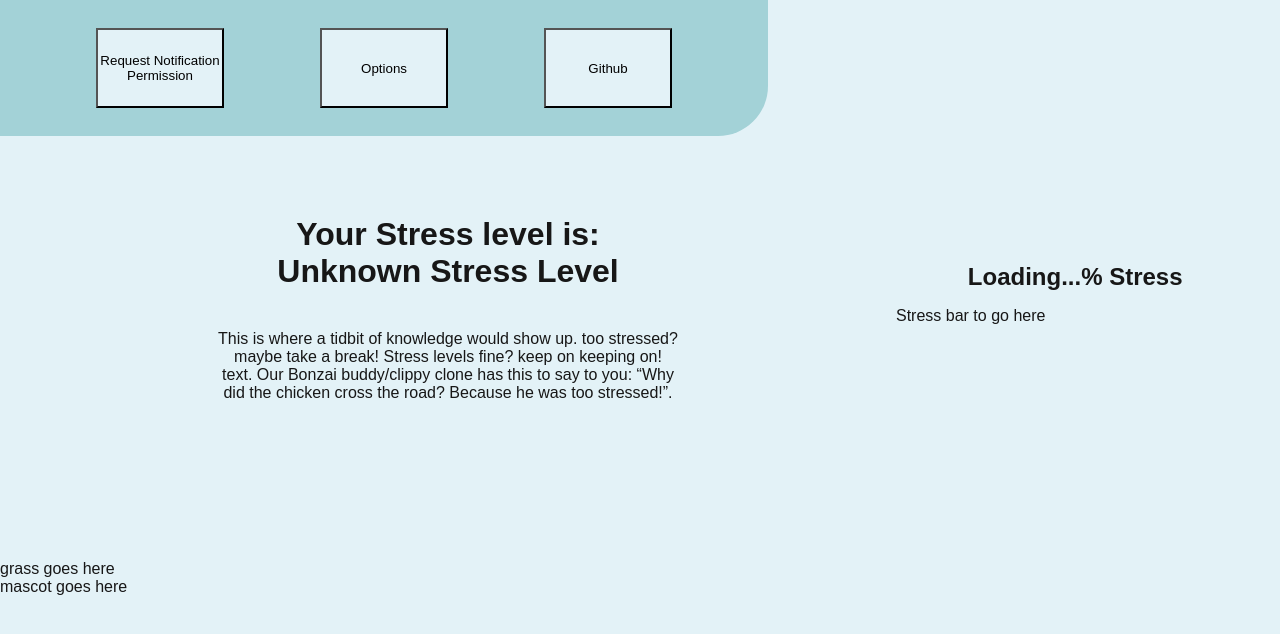
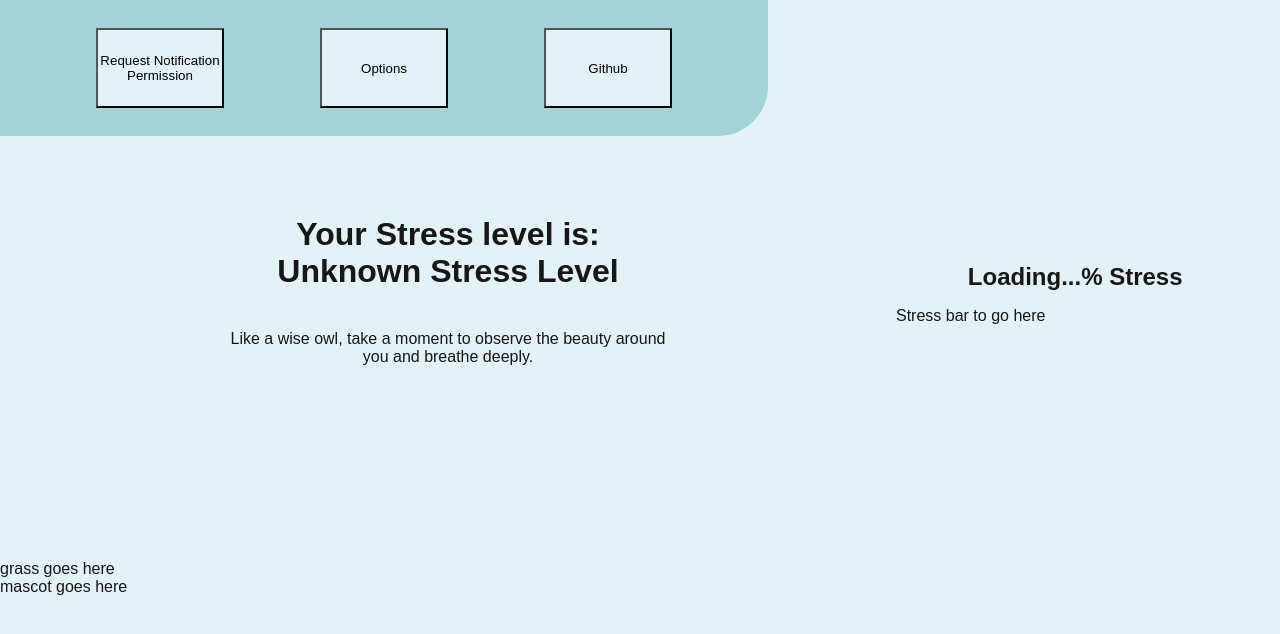
Before and after one commit to seamushinz/stress-tracking-webapp, a Next.js app in the folder stress-app/: page / in a window 1280 px wide. Shown: the top 634 px of the page. Built offline with nearby package versions, Linux system fonts and the light colour scheme; no server answers.

Commit message:
added relaxationTips

```diff
--- a/stress-app/src/app/globals.css
+++ b/stress-app/src/app/globals.css
@@ -116,3 +116,16 @@ margin-right: 2vw;
 .mascotSection{
   height: 30vh;
 }
+
+.stressDescription{
+  transition: opacity 0.5s ease-in-out;
+  opacity: 1;
+}
+
+.fade-in{
+  opacity: 1;
+}
+
+.fade-out{
+  opacity: 0;
+}
--- a/stress-app/src/app/page.js
+++ b/stress-app/src/app/page.js
@@ -1,5 +1,5 @@
 "use client"
-import { useState } from "react";
+import { useEffect, useState, useMemo } from "react";
 import styles from "./page.module.css";
 import Webcam from "@/components/webcam";
 import NotificationRequestButton from "@/components/notificationRequestButton";
@@ -9,6 +9,55 @@ export default function Home() {
 
   const [stressLevel, setStressLevel] = useState("Loading...");
   const [isOverStressed, setIsOverStressed] = useState(false);
+  const [currentTipIndex, setCurrentTipIndex] = useState(0);
+  const [fadeClass, setFadeClass] = useState("fade-in");
+
+  function randomize(arr) {
+    const randomized = arr;
+    for (let i = arr.length - 1; i > 0; i--) {
+      let j = Math.floor(Math.random() * (i + 1));
+      [arr[i], arr[j]] = [arr[j], arr[i]];
+    }
+    return randomized;
+  }
+
+  const relaxationTips = useMemo(
+    () => randomize([
+    "Like a wise owl, take a moment to observe the beauty around you and breathe deeply.",
+    "Channel the calm of a koala, resting peacefully in the trees without a care in the world.",
+    "Be like a bear, strong yet serene, finding peace in the quiet moments.",
+    "Float like a jellyfish, drifting effortlessly with the rhythm of the ocean.",
+    "Pause like a cat, stretching luxuriously and enjoying the present moment.",
+    "Move at the pace of a sloth, slow and steady, letting go of urgency.",
+    "Rest like a lion after a long day, knowing you’ve earned a moment of stillness.",
+    "Soar like an eagle, rising above the noise to find clarity and calm.",
+    "Wade like a flamingo, gracefully balanced, one step at a time.",
+    "Hibernate like a hedgehog, retreating into yourself for moments of peace.",
+    "Dive like a dolphin, playful and free, finding joy in the little things.",
+    "Bloom like a butterfly, slowly emerging into the light and spreading your wings.",
+    "Glow like a firefly, illuminating the world with your inner calm.",
+    "Hop like a frog, leaping from one peaceful moment to the next.",
+    "Swim like a turtle, steady and purposeful, enjoying the journey.",
+    "Hum like a honeybee, working diligently but knowing when to rest.",
+    "Curl up like a fox, finding comfort and warmth in your quiet moments.",
+    "Wander like a deer, moving gracefully and savoring the stillness of nature.",
+    "Prowl like a panther, calm and confident in your strength and peace.",
+    "Sing like a songbird, letting your voice carry away the stress of the day."
+    ]),
+  []
+);
+
+  useEffect(() => {
+    const interval = setInterval(() => {
+      setFadeClass("fade-out");
+      setTimeout(() => {
+        setCurrentTipIndex((prevIndex) => (prevIndex + 1) % relaxationTips.length);
+        setFadeClass("fade-in");
+      }, 500);
+    }, 10_000);
+
+    return () => clearInterval(interval);
+  }, [relaxationTips])
 
   const stressTexts = [
     { range: [0, 20], text: "Restful Rabbit" },
@@ -46,9 +95,7 @@ export default function Home() {
             </div>
             <div className="stressText">
               <h1 className="stressTitle">Your Stress level is: <br/>{getStressText(stressLevel)}</h1>
-              <p className="stressDescription">This is where a tidbit of knowledge would show up. too stressed? maybe take a break! Stress levels fine?
-                keep on keeping on! text. Our Bonzai buddy/clippy clone has this to say to you:
-                “Why did the chicken cross the road? Because he was too stressed!”.</p>
+              <p className={`stressDescription ${fadeClass}`}>{relaxationTips[currentTipIndex]}</p>
             </div>
             {isOverStressed ? (
               <div className="destresserPick">
--- a/stress-app/src/components/webcam.jsx
+++ b/stress-app/src/components/webcam.jsx
@@ -70,7 +70,7 @@ export default function Webcam({ setStressLevel }) {
                    if (faceLandmarkerResult.faceLandmarks) {
                        if (faceLandmarkerResult.faceBlendshapes) {
                            const detectedBlendshapes = faceLandmarkerResult.faceBlendshapes[0].categories
-                           //console.log("Blendshapes detected:", detectedBlendshapes);
+                           console.log("Blendshapes detected:", detectedBlendshapes);
                            setBlendShapes(detectedBlendshapes);
 
                            const now = Date.now();
@@ -90,6 +90,7 @@ export default function Webcam({ setStressLevel }) {
 
        async function sendBlendshapesToBackend(blendshapeData) {
         const selectedFeatures = [
+            "_neutral",
             "browDownLeft",
             "browDownRight",
             "browOuterUpLeft",
```
Also changed, not shown: 1 other file (tests, documents, lock files or other folders).
